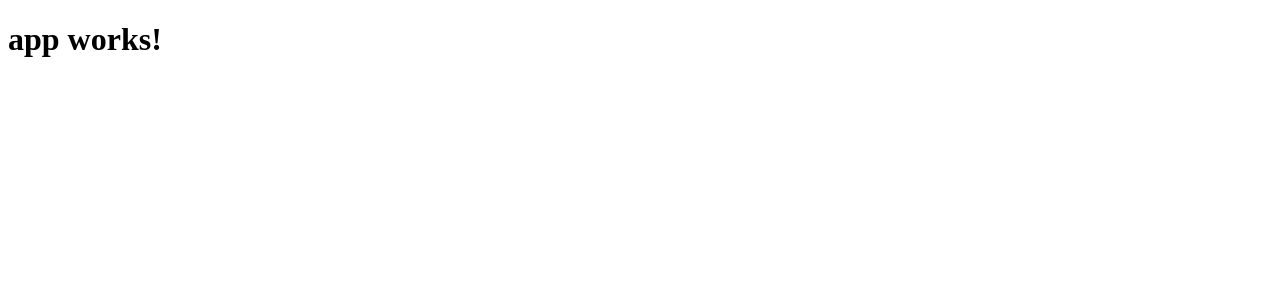
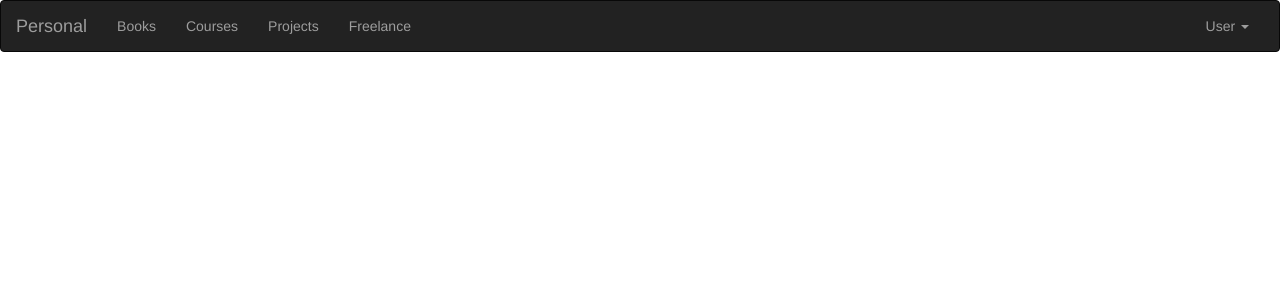
Before and after one commit to gagan0183/home-project-ui-angular2-app, an Angular app: page / in a window 1280 px wide. Shown: the top 300 px of the page. Built offline with nearby package versions, Linux system fonts and the light colour scheme.

Commit message:
changed navbar to inverse

```diff
--- a/src/app/app.component.html
+++ b/src/app/app.component.html
@@ -1,3 +1 @@
-<h1>
-  {{title}}
-</h1>
+<app-header></app-header>
--- a/src/app/app.component.ts
+++ b/src/app/app.component.ts
@@ -6,5 +6,5 @@
   styleUrls: ['./app.component.css']
 })
 export class AppComponent {
-  title = 'app works!';
+
 }
--- a/src/app/header.component.html
+++ b/src/app/header.component.html
@@ -1,4 +1,4 @@
-<nav class="navbar navbar-default">
+<nav class="navbar navbar-inverse">
   <div class="container-fluid">
     <!-- Brand and toggle get grouped for better mobile display -->
     <div class="navbar-header">
--- a/src/index.html
+++ b/src/index.html
@@ -7,6 +7,7 @@
 
   <meta name="viewport" content="width=device-width, initial-scale=1">
   <link rel="icon" type="image/x-icon" href="favicon.ico">
+  <link rel="stylesheet" href="https://maxcdn.bootstrapcdn.com/bootstrap/3.3.7/css/bootstrap.min.css" integrity="sha384-BVYiiSIFeK1dGmJRAkycuHAHRg32OmUcww7on3RYdg4Va+PmSTsz/K68vbdEjh4u" crossorigin="anonymous">
 </head>
 <body>
   <app-root>Loading...</app-root>
```
